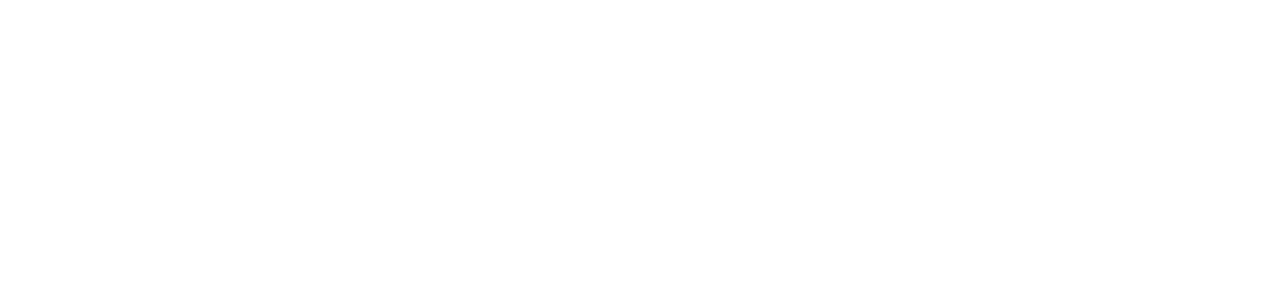
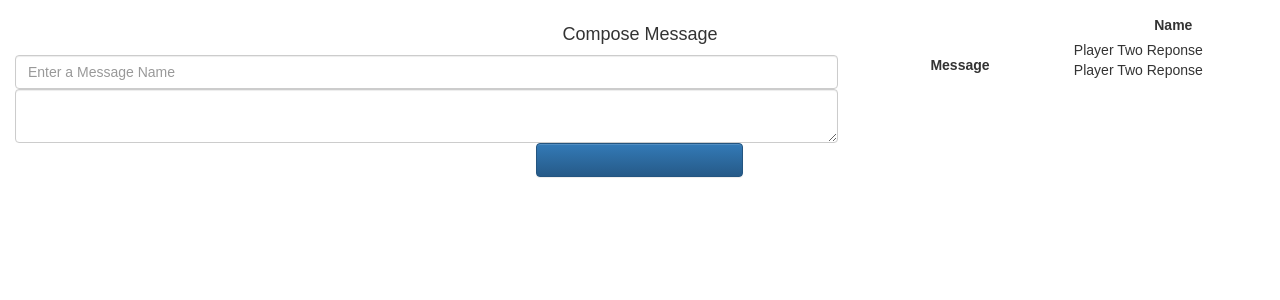
Before and after one commit to caelinsheahan/RabbitHole, a React (Create React App) app in the folder rabbithole/: page / in a window 1280 px wide. Shown: the top 300 px of the page. Built offline with nearby package versions, Linux system fonts and the light colour scheme.

Commit message:
building out some react basics

```diff
--- a/rabbithole/src/App.js
+++ b/rabbithole/src/App.js
@@ -1,8 +1,8 @@
 import React, { Component } from 'react'
 import logo from './logo.svg'
-import responseList from './Components/responseList.js'
-import compose from './Components/compose.js'
-import response from './Components/response.js'
+import ResponseList from './Components/responseList.js'
+import Compose from './Components/compose.js'
+import Response from './Components/response.js'
 //import search from './Components/search.js'
 import { BrowserRouter as Router, Path, Route, Link } from 'react-router-dom'
 import './App.css'
@@ -11,18 +11,29 @@
   constructor(props) {
     super(props)
     this.state = {
-      response: ['', ''],
+      name: '',
+      body: '',
+      response: ['Player One Resonse', 'Player Two Reponse'],
       votes: [0, 0]
     }
   }
+  displayResponseOne = () => {
+    return this.state.response[0]
+  }
+  displayResponseTwo = () => {
+    return this.state.response[1]
+  }
+  nameChange = (e) => {
+     this.setState({name: e.target.value});
+  }
 
   PlayerOneResponse = resp => {
-    const response = this.state.votes.slice(0)
+    const response = this.state.response.slice(0)
     response[0] = resp
     this.setState({ response: response })
   }
   PlayerTwoResponse = resp => {
-    const response = this.state.votes.slice(0)
+    const response = this.state.response.slice(0)
     response[1] = resp
     this.setState({ response: response })
   }
@@ -44,21 +55,30 @@
     votes[1] += 1
     this.setState({ votes: votes })
   }
-
+  bodyChange = (e) => {
+    console.log('bodychange')
+     this.setState({body: e.target.value});
+  }
   // async componentDidMount() {
   //   const response = await fetch(server)
   //   const json = await response.json()
   //   this.setState({ messages: json })
   // }
   // async pStar() {}
+
   render() {
     return (
       <div className="App">
+        <Compose
+          nameChange={this.nameChange}
+          bodyChange={this.bodyChange}
+          PlayerOneResponse={this.PlayerOneResponse}
+          PlayerTwoResponse={this.PlayerTwoResponse}
+          />
         <div className="container">
-          <responseList
-            response={this.response}
-            PlayerOneResponse={this.PlayerOneResponse}
-            PlayerTwoResponse={this.PlayerTwoResponse}
+          <ResponseList
+            displayResponseOne={this.displayResponseTwo}
+            displayResponseTwo={this.displayResponseTwo}
             />
         </div>
       </div>
--- a/rabbithole/src/Components/compose.js
+++ b/rabbithole/src/Components/compose.js
@@ -1,9 +1,43 @@
 import React from 'react'
 
-const compose = ({}) => {
+const compose = ({PlayerOneResponse, PlayerTwoResponse, bodyChange, nameChange}) => {
 
   return (
-  <p>compose</p>
+    <form className="form">
+      <div className="form-group">
+        <div className="col-sm-8 col-sm-offset-2">
+          <h4>Compose Message</h4>
+        </div>
+      </div>
+      <div className="form-group">
+        <label htmlFor="subject" className="col-sm-2 control-label">
+          Name
+        </label>
+        <div className="col-sm-8">
+          <input
+            type="text"
+            className="form-control"
+            id="Name"
+            placeholder="Enter a Message Name"
+            name="name"
+            onChange={nameChange}
+          />
+        </div>
+      </div>
+      <div className="form-group">
+        <label for="body" className="col-sm-2 control-label">
+          Message
+        </label>
+        <div className="col-sm-8">
+          <textarea name="body" id="body" className="form-control" onChange={bodyChange}/>
+        </div>
+      </div>
+      <div className="form-group">
+        <div className="col-sm-8 col-sm-offset-2">
+          <input className="btn btn-primary" onClick={(e)=>PlayerOneResponse(e)}/>
+        </div>
+      </div>
+    </form>
   )
 }
 export default compose
--- a/rabbithole/src/Components/response.js
+++ b/rabbithole/src/Components/response.js
@@ -1,14 +1,8 @@
 import React from 'react'
 
-const response = ({}) => {
-
+const response = () => {
   return (
-  <div>
-  <form action={'placeholder'}>
-  <input type="text" name="response" value="Enter A Response"></input>
-  <input type="submit" name="play" value='submit'></input>
-  </form>
-  </div>
+    <p>lol</p>
   )
 }
 export default response
--- a/rabbithole/src/Components/responseList.js
+++ b/rabbithole/src/Components/responseList.js
@@ -1,13 +1,13 @@
 import React from 'react'
-import response from './response'
-const responseList = ({response, PlayerOneResponse, PlayerTwoResponse}) => {
+//import response from './response'
+const responseList = ({displayResponseOne, displayResponseTwo}) => {
   return (
     <div>
     <div className='p1'>
-<p>{PlayerOneResponse}</p>
+{displayResponseOne()}
     </div>
     <div className='p2'>
-<p>{PlayerTwoResponse}</p>
+{displayResponseTwo()}
     </div>
     </div>
   )
--- a/rabbithole/src/index.js
+++ b/rabbithole/src/index.js
@@ -4,6 +4,7 @@
 import 'bootstrap/dist/css/bootstrap-theme.css'
 import 'font-awesome/css/font-awesome.css'
 import './index.css';
+import './index.css';
 import App from './App';
 import registerServiceWorker from './registerServiceWorker';
 
```
